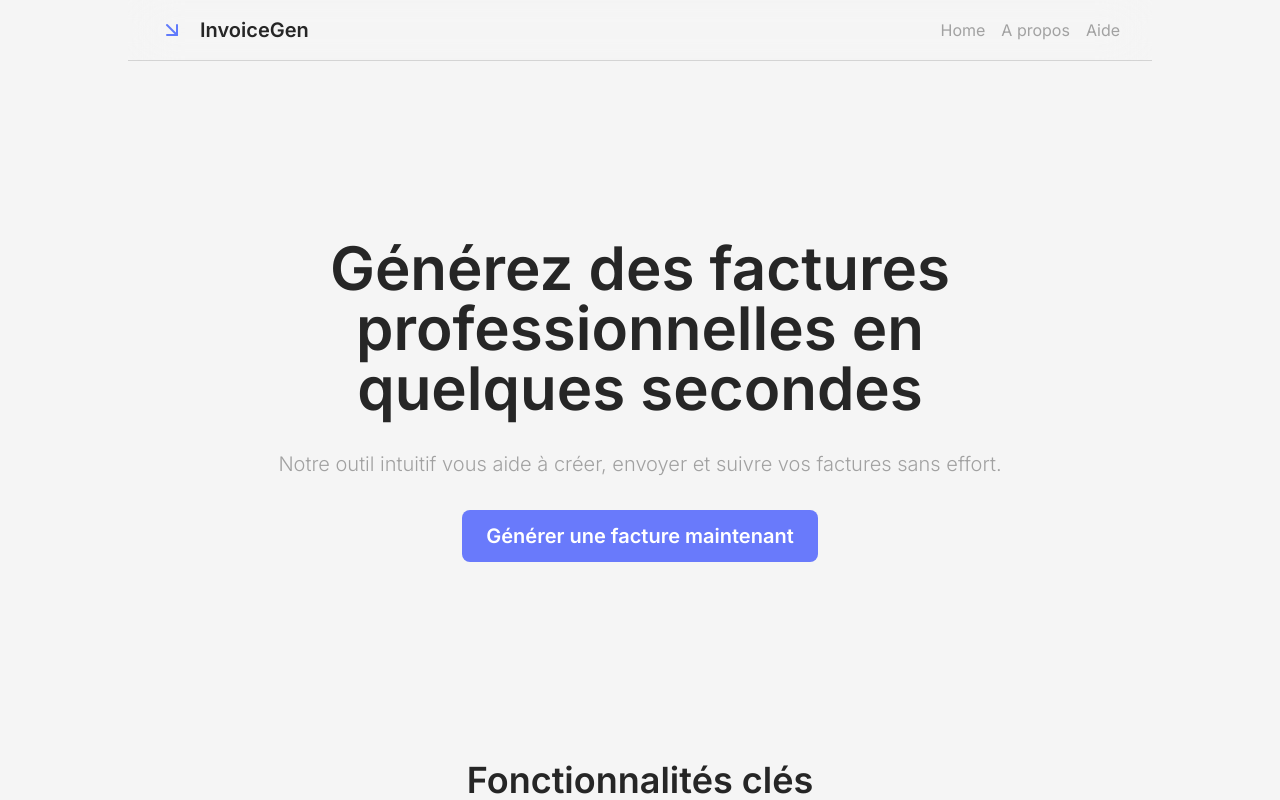
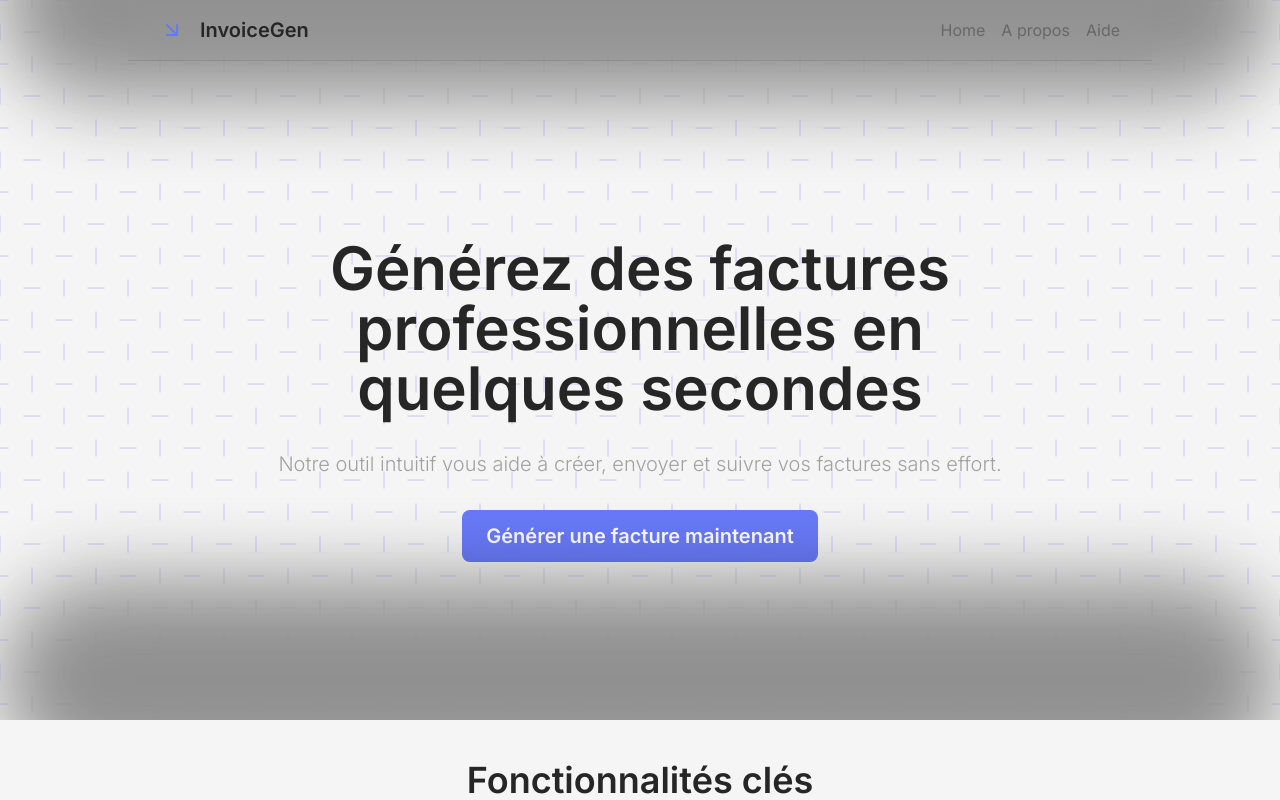
Before and after one commit to MarthEly514/InvoiceGenerator, a React (Vite) app in the folder frontend/: page / in a window 1280 px wide. Shown: the top 800 px of the page. Built offline with nearby package versions, Linux system fonts and the light colour scheme; what @react-pdf/renderer, tailwindcss-animated would draw is missing.

Commit message:
add: added a backgtound pattern to the hero section

```diff
--- a/frontend/pages/Landing.jsx
+++ b/frontend/pages/Landing.jsx
@@ -9,8 +9,12 @@ export default function Landing({ mode }) {
         navigate(link)
     }
     return (
-        <div className={`w-full min-h-screen flex flex-col items-center ${mode ? 'bg-neutral-100 text-neutral-800' : 'bg-neutral-900 text-white'} transition-colors duration-200`}>
-
+        <div className={`relative w-full min-h-screen flex flex-col items-center ${mode ? 'bg-neutral-100 text-neutral-800' : 'bg-neutral-900 text-white'} transition-colors duration-200`}>
+            <div style={{ backgroundImage: 'url(/linesPattern.svg)', backgroundSize: '5%' }} className="overflow-hidden w-full h-screen lg:h-[90vh] opacity-45 absolute top-0 left-0 bg-top-left flex flex-col items-center justify-center">
+                <div className="w-full absolute -top-25 left-0 h-50 rounded-full blur-2xl bg-neutral-900"></div>
+                {/* <div className="w-[60%] absolute aspect-5/2 rounded-full blur-2xl bg-neutral-900"></div> */}
+                <div className="w-full absolute -bottom-15 left-0 h-50 rounded-full blur-2xl bg-neutral-900"></div>
+            </div>
             <header className={`w-full xl:w-[80%] p-4 px-8 flex flex-row items-center justify-between border-b ${mode ? 'border-neutral-600/20' : 'border-white/20'} z-10 fixed top-0 backdrop-blur-xl`}>
                 <div className="flex flex-row items-center gap-4">
                     <ArrowDownRight className="text-[#607AFB]" />
@@ -25,7 +29,8 @@ export default function Landing({ mode }) {
 
             {/* <!-- hero section --> */}
             <section className="mt-10 w-full xl:w-[80%] h-screen lg:h-[90vh] flex flex-col items-center justify-center gap-y-8 animate-fade-up duration-600">
-                <h1 className="w-full md:w-[80%] xl:w-[70%] text-4xl xl:text-6xl font-semibold text-center px-3">
+
+                <h1 className="z-20 w-full md:w-[80%] xl:w-[70%] text-4xl xl:text-6xl font-semibold text-center px-3">
                     Générez des factures professionnelles en quelques secondes
                 </h1>
                 <p className="text-lg opacity-40 w-full text-center font-light px-4 xl:text-xl">
```
Also changed, not shown: frontend/public/gridPattern.svg (added), frontend/public/linesPattern.svg (added).
